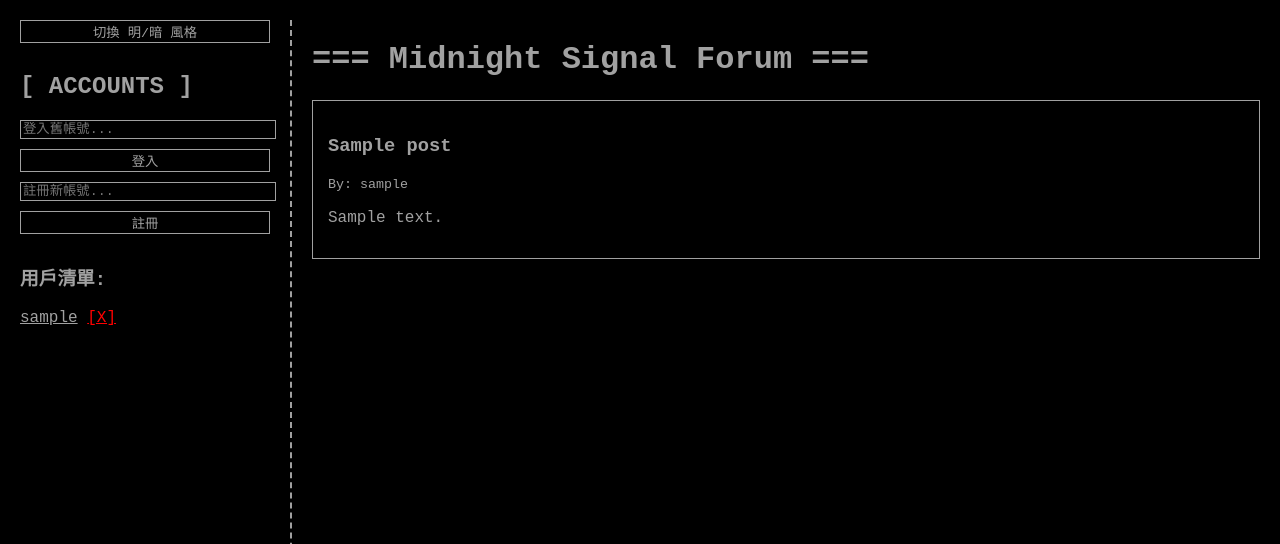
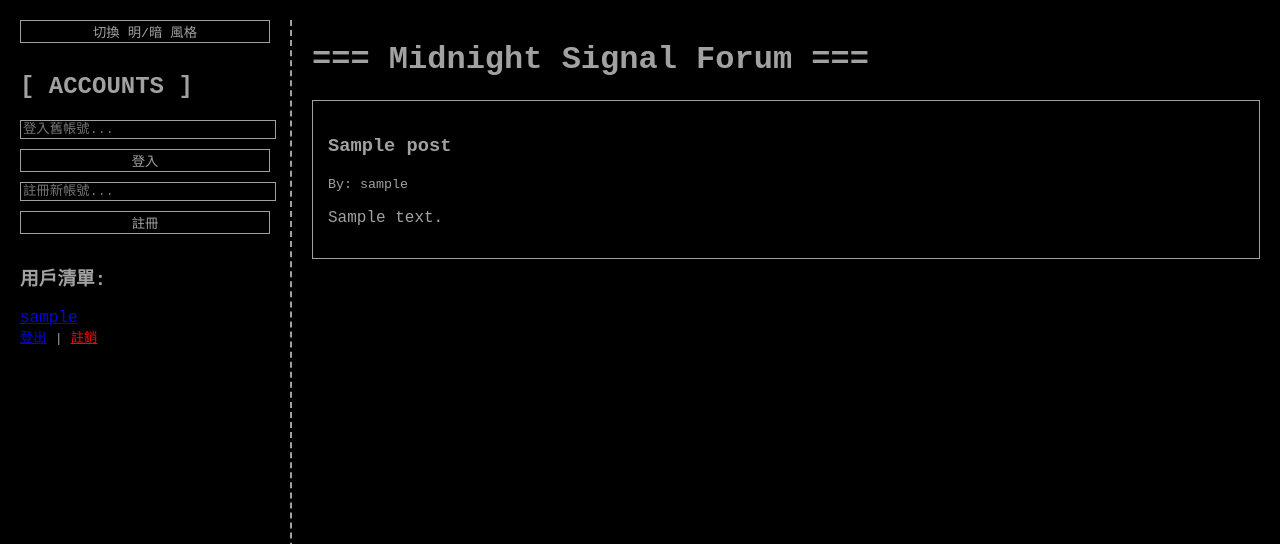
Before and after one commit to hibrite/roleplay, a Flask app: page / in a window 1280 px wide. Shown: the top 544 px of the page. Run offline with Flask 3, Linux system fonts and the light colour scheme; a database or web service that is not in the repository returns one stand-in record (values such as "Sample title"); some libraries are stand-ins or nearby versions.

Commit message:
Add files via upload

```diff
--- a/retro_forum/templates/index.html
+++ b/retro_forum/templates/index.html
@@ -32,8 +32,12 @@
         <h3>用戶清單:</h3>
         {% for user in user_list %}
             <div class="user-item {% if user == current_user %}active{% endif %}">
-                <a href="/switch_user/{{ user }}" style="color:var(--text-color)">{{ user }}</a>
-                <a href="/logout/{{ user }}" style="color:red">[X]</a>
+                <a href="/switch_user/{{ user }}">{{ user }}</a>
+                <br>
+                <small>
+                    <a href="/logout/{{ user }}">登出</a> |
+                    <a href="/delete_user/{{ user }}" style="color:red">註銷</a>
+                </small>
             </div>
         {% endfor %}
     </div>
@@ -52,7 +56,13 @@
         {% for post in posts %}
             <div class="post">
                 <h3>{{ post.title }}</h3>
-                <small>By: {{ post.username }}</small>
+                <small>By:
+                    {% if post.valid_user %}
+                        {{ post.username }}
+                    {% else %}
+                        {{ post.username }} (已註銷)
+                    {% endif %}
+                </small>
                 <p>{{ post.content }}</p>
             </div>
         {% endfor %}
```
